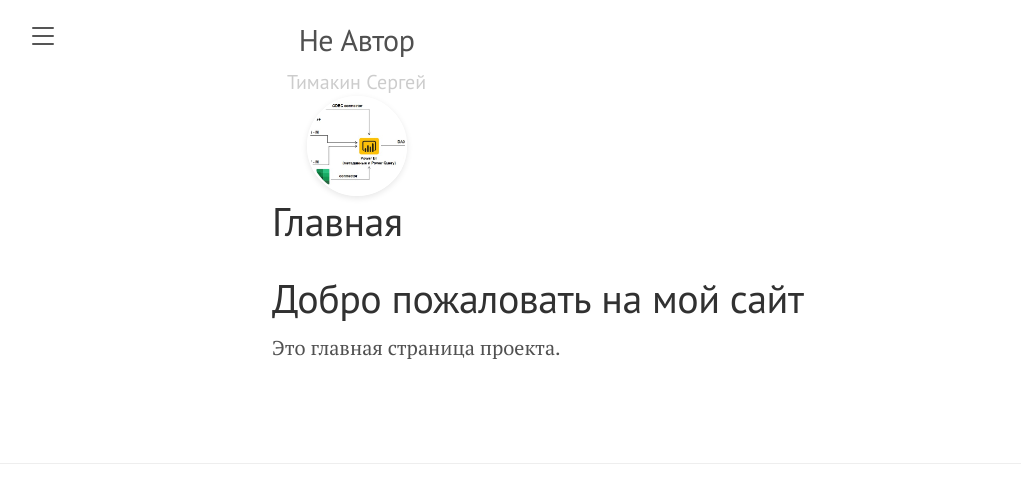
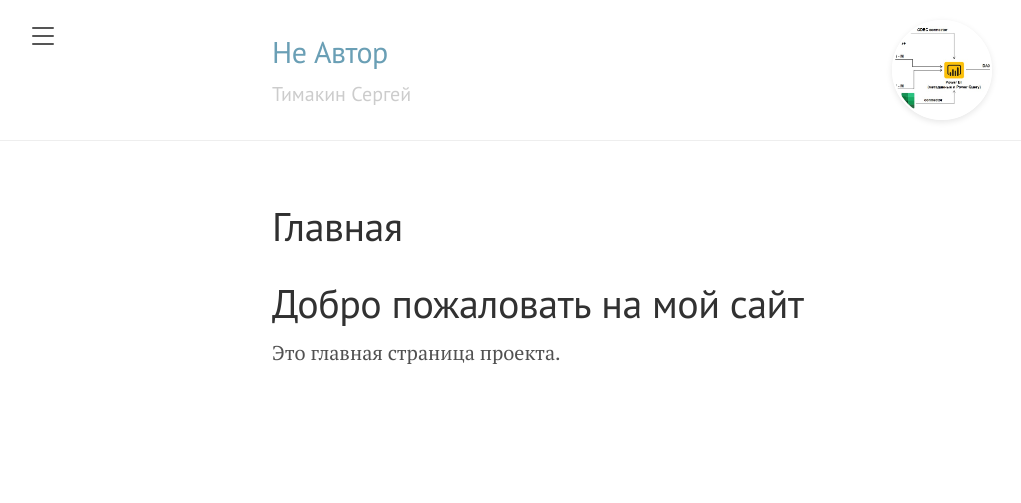
Before and after one commit to Mikrobic/lanyon, a Jekyll site: the page built from pages/index.md, in a window 1280 px wide. Shown: the top 503 px of the page, without its empty margins (8-1029 px from the left). Built offline with Jekyll 4.4.1, drawn with Linux system fonts in a browser that asks for light colours.

Commit message:
Форматирование файлов

```diff
--- a/_layouts/default.html
+++ b/_layouts/default.html
@@ -12,30 +12,14 @@
          <div class="wrap">
           <div class="masthead">
             <div class="container">
-              <div class="masthead-content" style="text-align: center;">
-                <div style="
-                     display: inline-block;
-                     max-width: 100%;
-                     padding: 0 15px;
-                     box-sizing: border-box;
-                   ">
-                  <h3 class="masthead-title" style="
-                       margin: 0 auto;
-                       padding: 0;
-                       display: flex;
-                       flex-direction: column;
-                       align-items: center;
-                     ">
-                    <a href="https://web.telegram.org/k/#@SergeyTimakin"
-                       title="Не Автор"
+              <div class="masthead-content">
+                <h3 class="masthead-title">
+                  <a href="https://web.telegram.org/k/#@SergeyTimakin" title="Не Автор"
                   style="
                     font-size: clamp(1.2rem, 4vw, 1.5rem);
                     line-height: 1.3;
-                         text-align: center;
                     display: block;
                     margin-bottom: 0.3em;
-                         text-decoration: none;
-                         color: inherit;
                   ">
                  {{ site.title }}
                </a>
@@ -44,8 +28,6 @@
                       display: block;
                       opacity: 0.8;
                       line-height: 1.4;
-                           text-align: center;
-                           max-width: 100%;
                     ">
                  {{ site.tagline }}
                </small>
```
Lines whose indentation alone changed are shown as unchanged.
